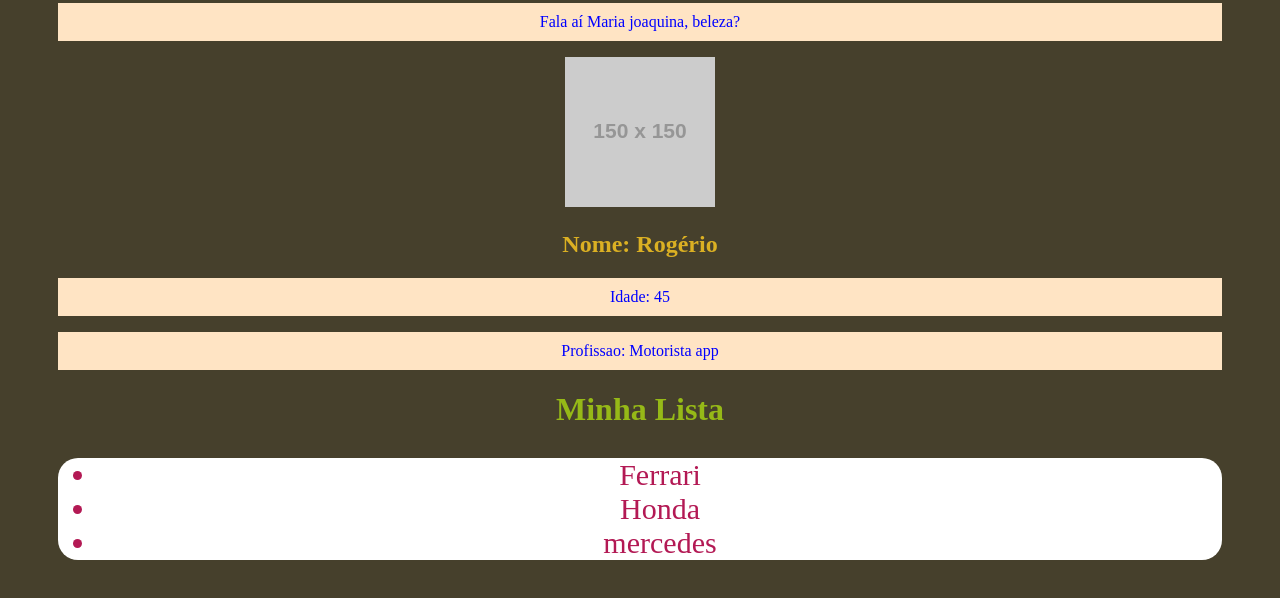
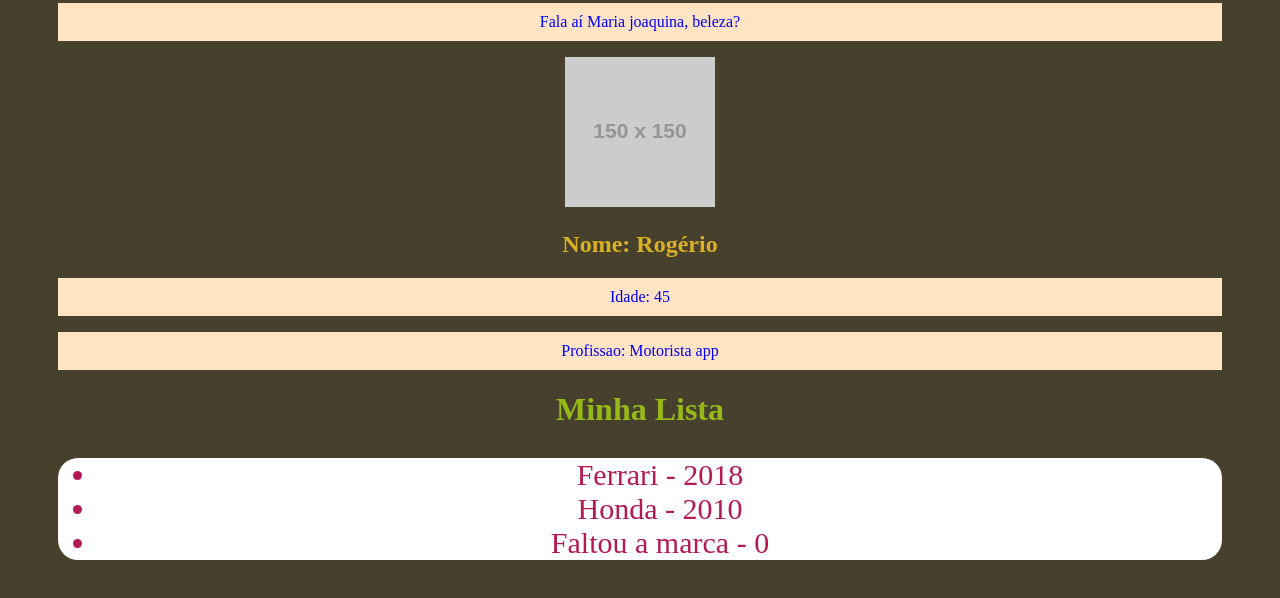
Before and after one commit to marcosCappelli/reactcurso, a React (Create React App) app in the folder reactcosts/: page / in a window 1280 px wide. Shown: the part 539-1137 px from the top of the page. Built offline with nearby package versions, Linux system fonts and the light colour scheme.

Commit message:
PropsType definido e default

```diff
--- a/reactcosts/src/components/Item.js
+++ b/reactcosts/src/components/Item.js
@@ -1,11 +1,25 @@
-function Item(props) {
+import PropTypes from 'prop-types'
+
+function Item({marca, ano_lancamento}) {
     return(
         //Fragments <> </>
         <>
-            <li>{props.marca}</li>
+            <li>{marca} - {ano_lancamento}</li>
         </>
 
     )
 }
+//Validação definida
+//Cuidar com essas validações pois são os tipos que definem o objeto
+Item.propTypes = {
+    marca: PropTypes.string.isRequired,
+    ano_lancamento: PropTypes.number,
+}
+
+//Valor default
+Item.defaultProps = {
+    marca: "Faltou a marca",
+    ano_lancamento: 0,
+}
 
 export default Item
--- a/reactcosts/src/components/List.js
+++ b/reactcosts/src/components/List.js
@@ -6,9 +6,9 @@ function List() {
         <>
           <h1>Minha Lista</h1>
           <ul>
-            <Item marca="Ferrari"/>
-            <Item marca="Honda"/>
-            <Item marca="mercedes"/>
+            <Item marca="Ferrari" ano_lancamento={2018}/>
+            <Item marca="Honda" ano_lancamento={2010}/>
+            <Item />
           </ul>
         </>
 
```
